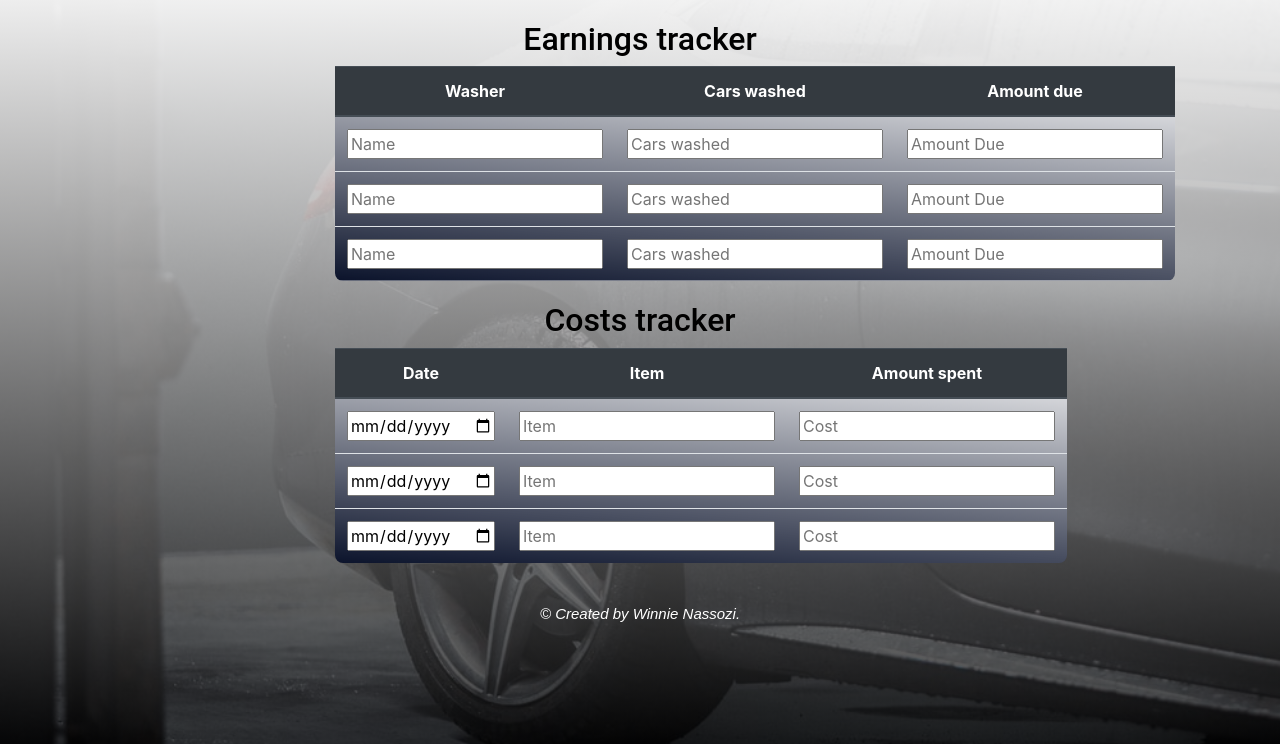
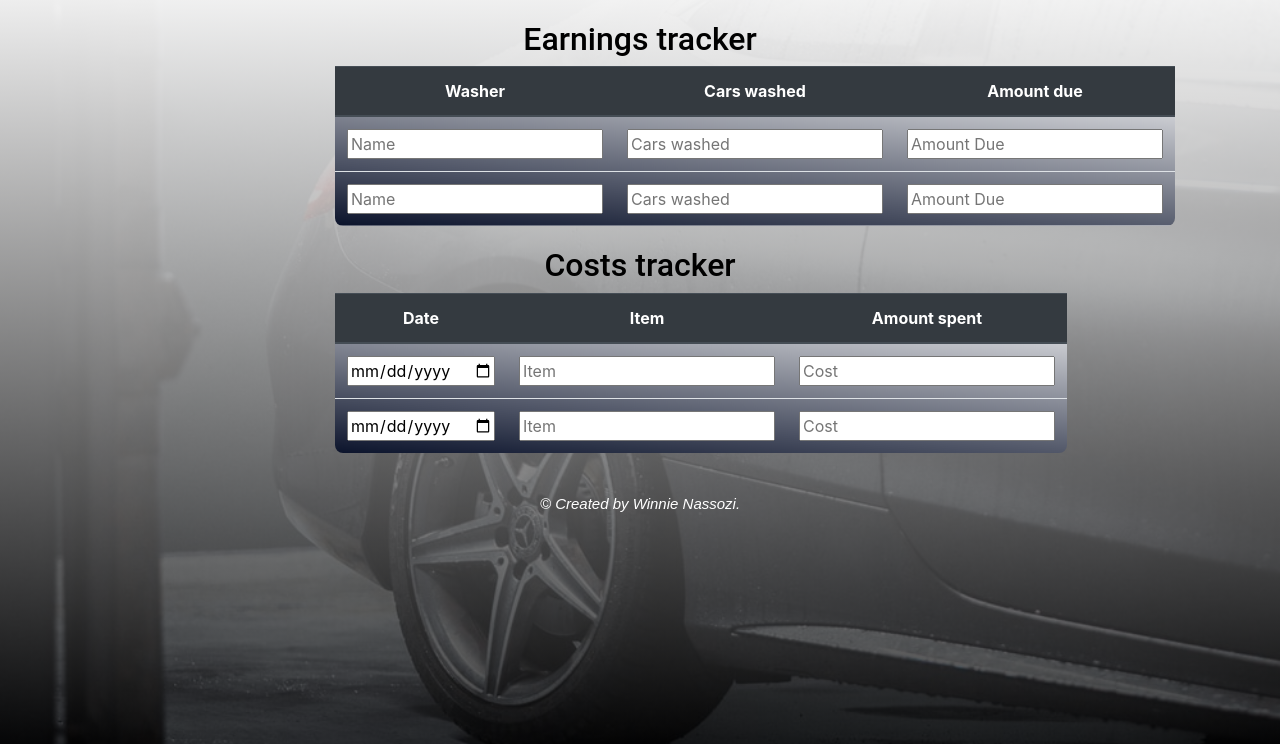
Before and after one commit to kiara398/Zawash_project, a Node server app: page /dashboard in a window 1280 px wide. Shown: the part 56-800 px from the top of the page. Run offline with Node 20, Linux system fonts and the light colour scheme.

Commit message:
few changes

```diff
--- a/views/dashboard.pug
+++ b/views/dashboard.pug
@@ -27,13 +27,8 @@ block content
                                 input(type='number' placeholder='Cars washed')
                             td
                                 input(type='currency' placeholder='Amount Due')
-                        tr
-                            td
-                                input(type='text' placeholder='Name')
-                            td
-                                input(type='number' placeholder='Cars washed')
-                            td
-                                input(type='currency' placeholder='Amount Due')
+
+
                 h2 Costs tracker
                 table.table
                     thead.thead-dark
@@ -56,10 +51,3 @@ block content
                                 input(type='text' placeholder='Item')
                             td
                                 input(type='number' placeholder='Cost')
-                        tr
-                            td
-                                input(type='date' placeholder='Date')
-                            td
-                                input(type='text' placeholder='Item')
-                            td
-                                input(type='number' placeholder='Cost')
```
